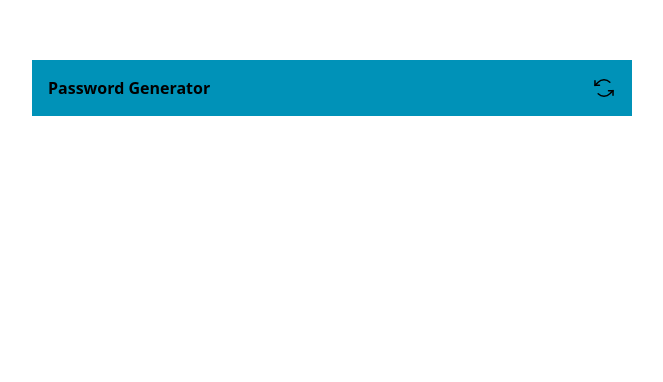
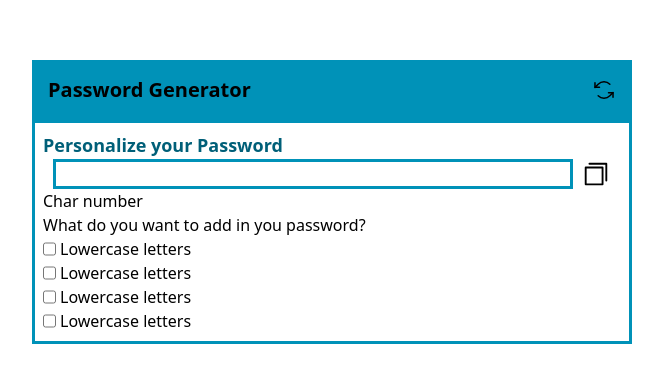
Before and after one commit to DeborahLyra/passwordGenerator, a React (Vite) app: page / in a window 1280 px wide. Shown: the part 196-578 px from the top of the page, without its empty margins (308-971 px from the left). Built offline with nearby package versions, Linux system fonts and the light colour scheme.

Commit message:
added: main component

```diff
--- a/src/components/Navbar.tsx
+++ b/src/components/Navbar.tsx
@@ -4,7 +4,7 @@ import { ArrowsCounterClockwise } from "phosphor-react";
 export function Navbar() {
   return (
     <nav className="w-[600px] p-4 flex items-center justify-between bg-cyan-600">
-      <h1 className="font-bold">Password Generator</h1>
+      <h1 className="font-bold text-xl">Password Generator</h1>
       <ArrowsCounterClockwise size={24} />
     </nav>
   )
--- /dev/null
+++ b/src/components/PassworGenerator.tsx
@@ -0,0 +1,48 @@
+import { CopySimple } from "phosphor-react";
+
+
+export function PassworGenerator() {
+    return (
+        <main className="border-cyan-600 border-3 p-2 w-[600px]">
+            <h2 className="text-cyan-800 font-semibold text-lg">Personalize your Password</h2>
+            <div className="flex justify-center items-center gap-2">
+                <input type="text" className="border-cyan-600 border-3 w-[90%]" />
+                <CopySimple size={30} />
+            </div>
+            <div>
+                <p>Char number</p>
+                <div className="flex flex-col justify-center items-start">
+                    <p>What do you want to add in you password?</p>
+                    <label className="flex justify-center gap-1">
+                        <input
+                            type="checkbox"
+                            className="bg-cyan-600"
+                        />
+                        Lowercase letters
+                    </label>
+                    <label className="flex justify-center gap-1">
+                        <input
+                            type="checkbox"
+                            className="bg-cyan-600"
+                        />
+                        Lowercase letters
+                    </label>
+                    <label className="flex justify-center gap-1">
+                        <input
+                            type="checkbox"
+                            className="bg-cyan-600"
+                        />
+                        Lowercase letters
+                    </label>
+                    <label className="flex justify-center gap-1">
+                        <input
+                            type="checkbox"
+                            className="bg-cyan-600"
+                        />
+                        Lowercase letters
+                    </label>
+                </div>
+            </div>
+        </main>
+    )
+}
--- a/src/pages/HomePage.tsx
+++ b/src/pages/HomePage.tsx
@@ -1,10 +1,12 @@
 import { Navbar } from "../components/Navbar";
+import { PassworGenerator } from "../components/PassworGenerator";
 
 
 export function HomePage() {
   return (
-    <div className="flex items-center justify-center mt-[20%]">
+    <div className="flex flex-col items-center justify-center mt-[20%]">
       <Navbar/>
+      <PassworGenerator/>
     </div>
   )
 }
```
